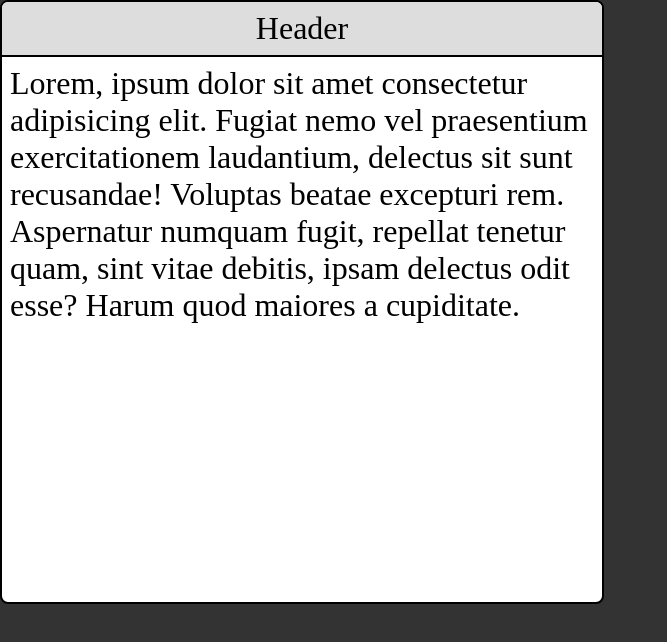
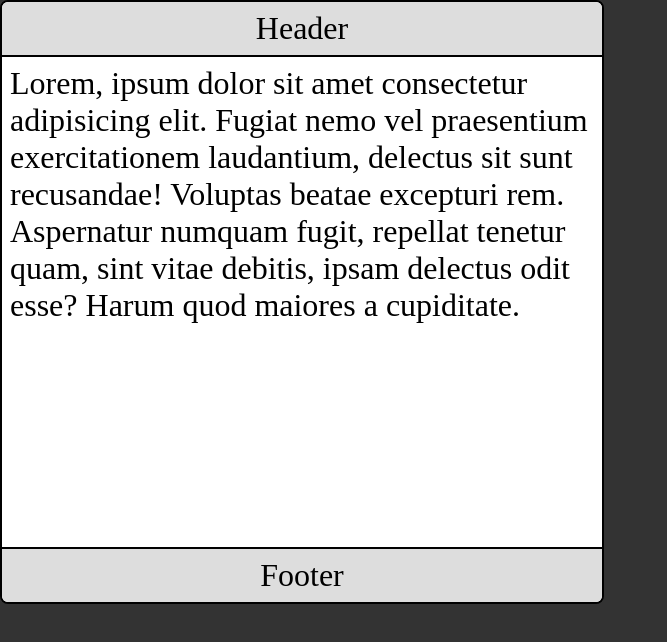
Before and after one commit to SamuelNjenga/css-height-in-action, a plain HTML site: page index_two.html in a window 1280 px wide. Shown: the whole page, without its empty margins (0-667 px from the left). Drawn offline with Linux system fonts and the light colour scheme.

Commit message:
style: add display flex to the card class

```diff
--- a/index_two.html
+++ b/index_two.html
@@ -11,8 +11,10 @@
         font-size: 2rem;
       }
       .card {
+        display: flex;
+        flex-direction: column;
         background: white;
-        height: 600px;
+        min-height: 600px;
         max-width: 600px;
         border: 2px solid black;
         border-radius: 0.25em;
@@ -32,7 +34,7 @@
       }
       .body {
         padding: 0.5rem;
-        height: 100%;
+        flex-grow: 1;
       }
     </style>
   </head>
```
